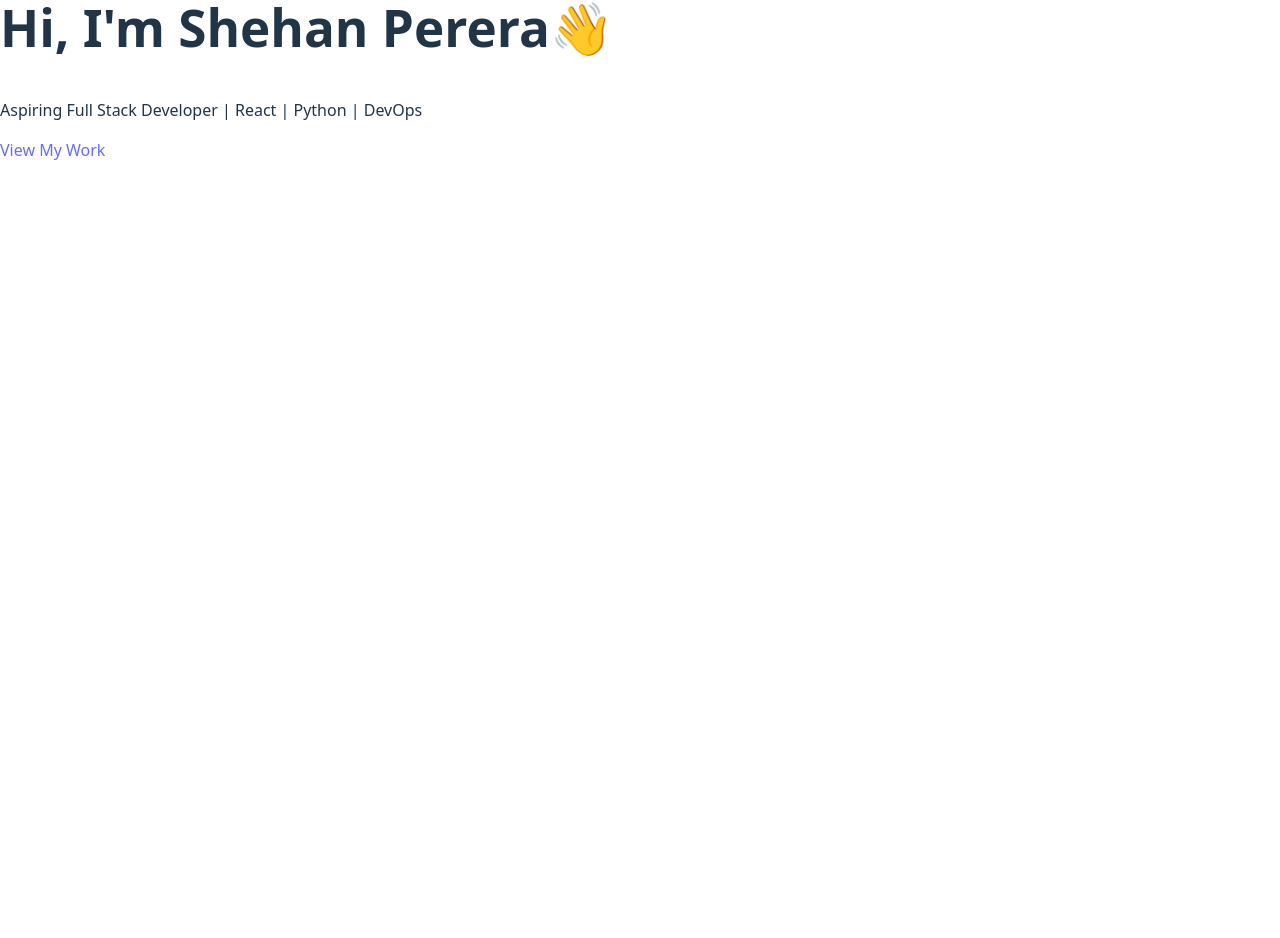
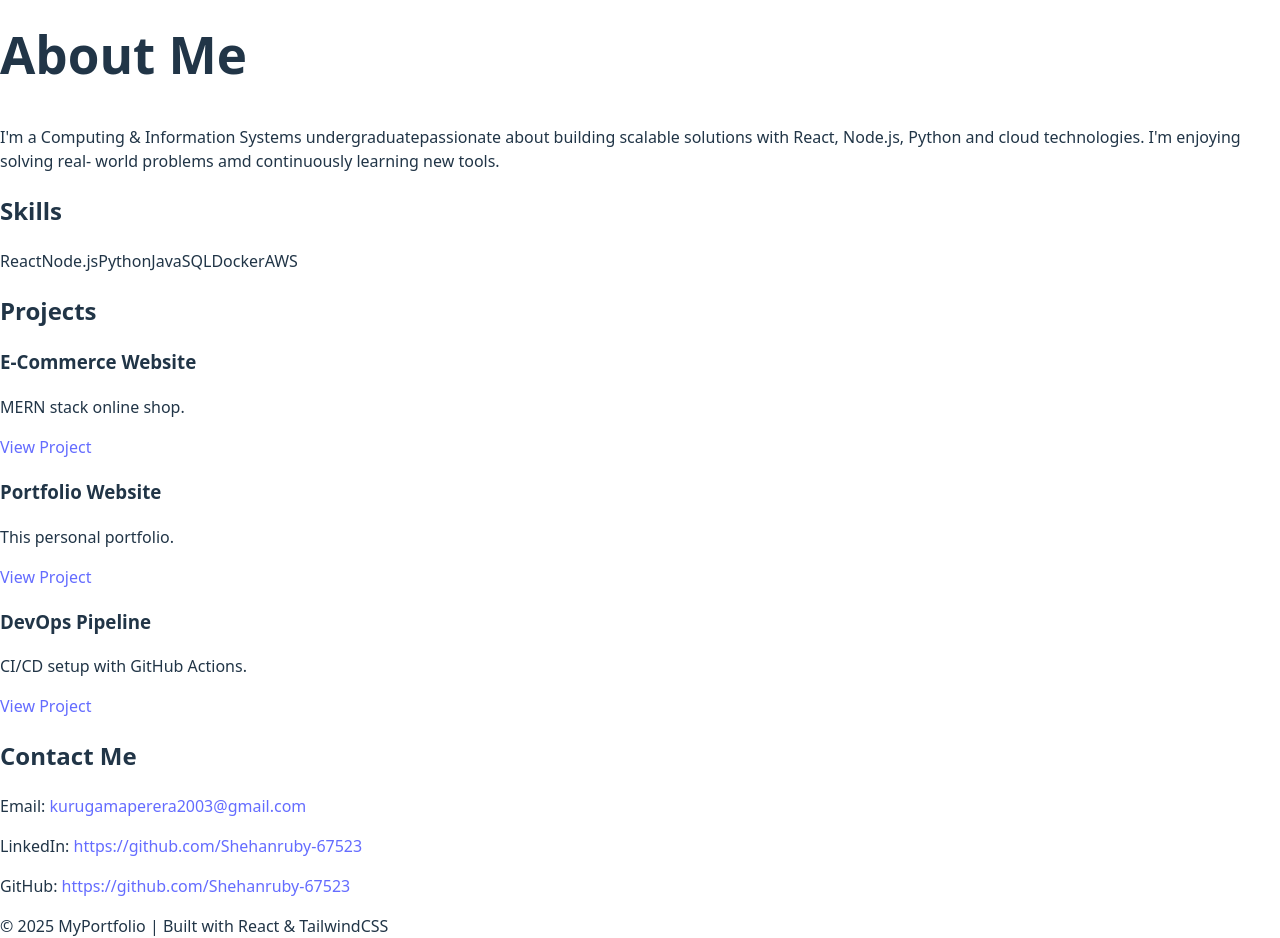
Before and after one commit to Shehanruby-67523/Shehan_Perera_Portfolio, a React (Vite) app: page / in a window 1280 px wide. Shown: the part 459-1397 px from the top of the page. Before the commit the page ends 800 px from the top, so only its background shows below. Built offline with nearby package versions, Linux system fonts and the light colour scheme.

Commit message:
Add About, Skills, Projects, Contact, and Footer components to App

```diff
--- a/src/App.jsx
+++ b/src/App.jsx
@@ -11,6 +11,11 @@ function App() {
     <div>
       <Navbar/>
       <Hero/>
+      <About/>
+      <Skills/>
+      <Projects/>
+      <Contact/>
+      <Footer/>
     </div>
   )
 }
```
